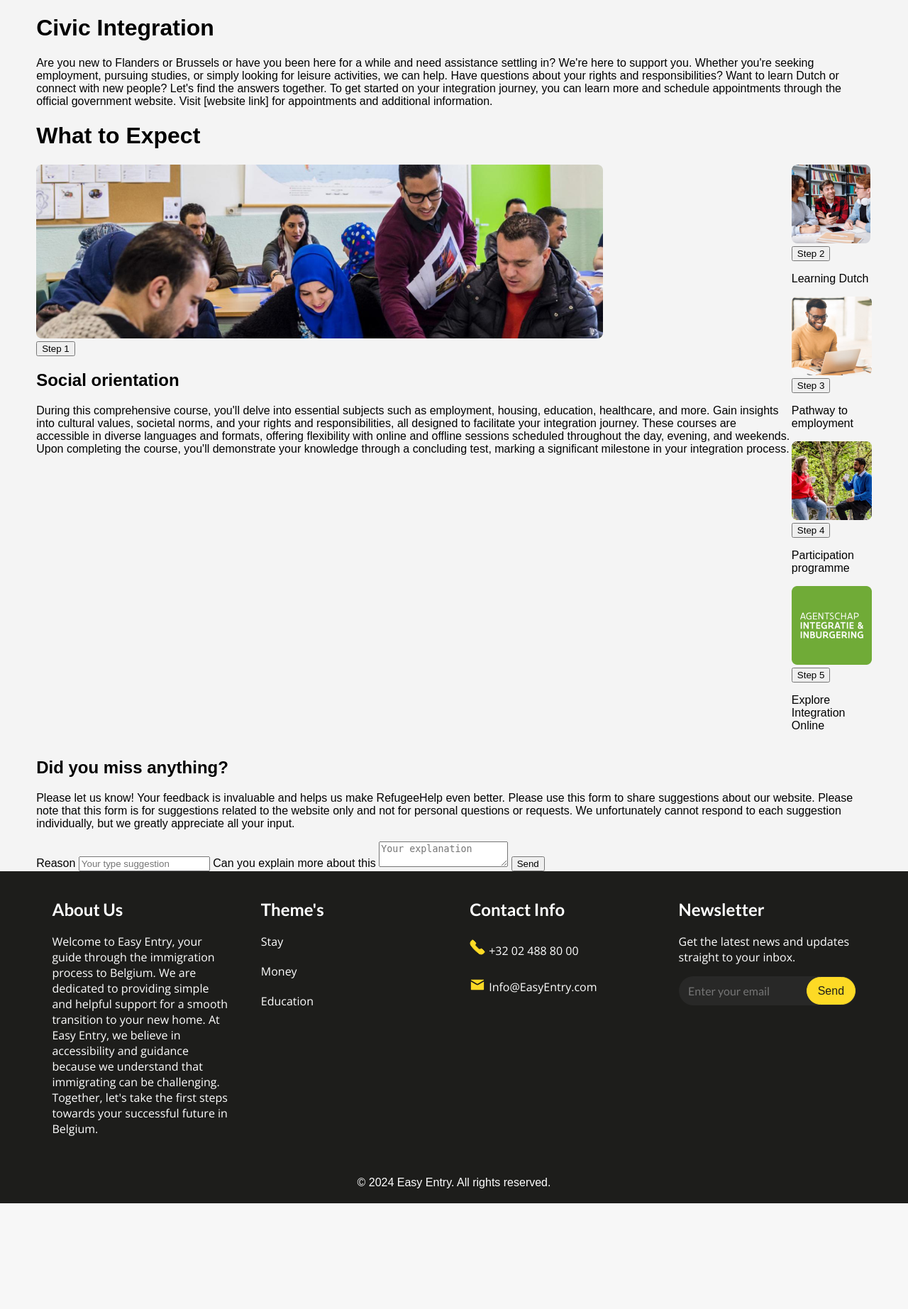
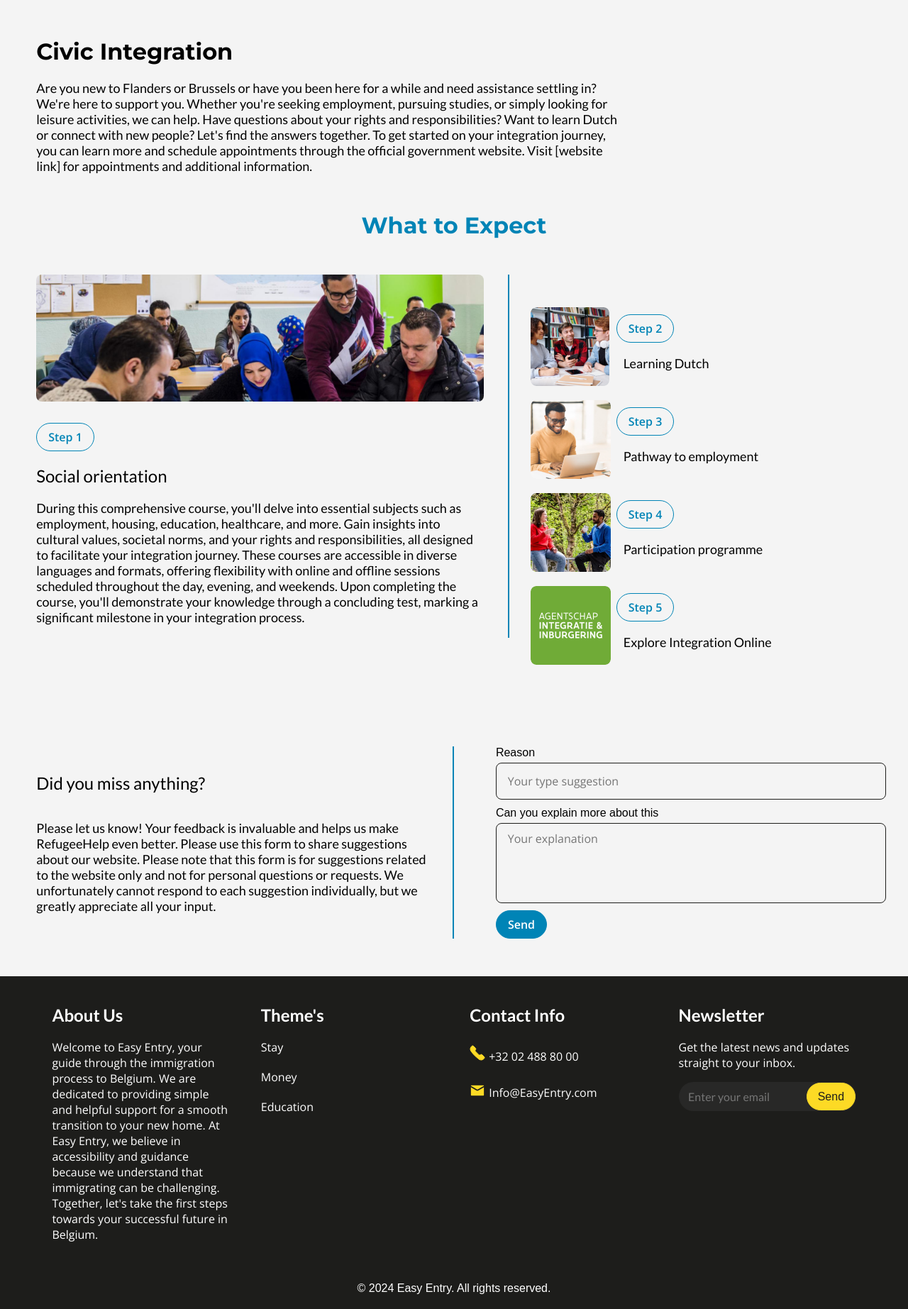
Before and after one commit to Bakbak24/easy-entry, a PHP site: page /civic-integration.php in a window 1280 px wide. Shown: the part 100-1945 px from the top of the page at 71% size. Before the commit the page ends 1796 px from the top, so only its background shows below. Run offline with PHP 8.4, Linux system fonts and the light colour scheme.

Commit message:
Adsjutment fixes

```diff
--- a/css/style.css
+++ b/css/style.css
@@ -10,18 +10,19 @@
   --yellow-color: #fdda25;
   --headline-size: 32px;
   --subheadline-size: 24px;
+  --subheadline-size-s: 18px;
   --body-size: 16px;
   --button-padding: 8px 16px;
   --button-border-radius: 35px;
   --input-border-radius: 8px;
+  /* Bold */
   --headline-font: "Montserrat";
-  /* Bold */
   --headline-weight: "700";
+  /* Semibold */
   --subheadline-font: "Lato";
-  /* Semibold */
   --subheadline-weight: "550";
+  /* Regular */
   --body-font: "Open Sans";
-  /* Regular */
   --body-weight: "400";
 }
 
@@ -35,7 +36,6 @@ body {
 #container {
   margin-left: 4%;
   margin-right: 4%;
-  height: 1000px;
 }
 
 nav {
@@ -173,6 +173,7 @@ a {
 
 #welcoming-content #content #search {
   border: none;
+  outline: none;
   border-radius: var(--input-border-radius);
   font-family: var(--subheadline-font);
   font-size: 18px;
@@ -393,7 +394,7 @@ main {
   align-items: flex-start;
   flex: 0 0 auto;
   max-width: 228px;
-  width: 228px;
+  width: 100%;
   height: 228px;
   background-color: var(--white-color);
   border-radius: 25px;
@@ -548,6 +549,7 @@ footer p {
   #footer-content {
     justify-content: space-around;
   }
+
   #newsletter {
     margin-bottom: 40px;
   }
@@ -558,153 +560,293 @@ footer p {
   padding: 20px;
 }
 
-.content-register {
-  margin: 60px auto;
-  display: flex;
-  align-items: flex-start;
-  flex-direction: column;
-  width: 450px;
+.theme-info {
+  width: 834px;
+  margin-top: 53px;
 }
 
-#content-login {
-  margin: 100px auto;
+@media only screen and (max-width: 840px) {
+  .theme-info {
+    width: 90%;
+    margin: auto;
+  }
 }
 
-.content-register-form {
+.theme-info h1 {
+  font-size: var(--headline-size);
+  font-family: var(--headline-font);
+  font-weight: 700;
+}
+
+.theme-info p {
+  font-size: var(--subheadline-size-s);
+  font-family: var(--subheadline-font);
+  font-weight: var(--subheadline-weight);
+}
+
+.step-plan {
+  margin-top: 53px;
   width: 100%;
 }
-
-.register-form-label-user-wrapped {
-  display: flex;
-  flex-direction: row;
-  justify-content: space-between;
-  width: 100%;
+#civic-plan {
+  margin-bottom: 153px;
 }
-
-.register-form-label {
-  display: flex;
-  flex-direction: column;
-  gap: 10px;
-}
-
-.register-form-label input {
-  border: none;
-  box-shadow: rgba(0, 0, 0, 0.2) 0px 0px 4px;
-  padding: 15px 10px;
-  border-radius: 6px;
-  margin-bottom: 20px;
-  background-position: right 10px top 15px;
-  background-repeat: no-repeat;
-}
-
-.register-form-label #e-mail {
-  background-image: url("../images/envelop.svg");
-}
-
-.register-form-label #password {
-  background-image: url("../images/eye.svg");
-}
-
-.register-form-label-user-wrapped input {
-  background-image: url("../images/profile.svg");
-}
-
-.content-register-form button {
-  width: 100%;
-  padding: 15px 10px;
-  margin: 10px 0px;
-  background-color: var(--blue-color);
-  color: var(--white-color);
-  border: none;
-  border-radius: 6px;
-  font-size: var(--body-size);
-  cursor: pointer;
-}
-
-.content-register-form #signup-google {
-  background-color: white;
-  color: black;
-  display: flex;
-  justify-content: center;
-  gap: 10px;
-  box-shadow: rgba(0, 0, 0, 0.2) 0px 0px 4px;
-}
-
-.content-register h2 {
+.step-plan h1 {
+  font-size: var(--headline-size);
   font-family: var(--headline-font);
-}
-
-.hr-text {
-  position: relative;
-  outline: 0;
-  border: 0;
-  color: black;
+  font-weight: 700;
+  color: var(--blue-color);
   text-align: center;
-  height: 1.5em;
-  &:before {
-    content: "";
-    background: black;
-    position: absolute;
-    left: 0;
-    top: 50%;
-    width: 100%;
-    height: 1px;
-  }
-  &:after {
-    content: attr(data-content);
-    position: relative;
-    display: inline-block;
-    color: black;
-
-    padding: 0 1em;
-    line-height: 1.5em;
-    color: black;
-    background-color: var(--smoke-color);
-  }
 }
 
 .steps {
   display: flex;
+  justify-content: space-between;
+  align-items: center;
+  width: 100%;
+  margin-top: 50px;
 }
 
-.step-left {
-  grid-column: 1;
+.steps-left {
+  width: 65%;
+  display: flex;
+  flex-direction: column;
+  justify-content: flex-start;
+  align-items: flex-start;
+  border-right: 2px solid var(--blue-color);
 }
 
-.step-right {
-  grid-column: 2;
-}
-.steps-right {
-  display: flex;
-  flex-direction: column;
+.steps-left h2 {
+  font-size: var(--subheadline-size);
+  font-family: var(--subheadline-font);
+  font-weight: var(--subheadline-weight);
 }
 
-.step {
-  background-color: #f9f9f9;
-  padding: 20px;
-  border-radius: 8px;
+.steps-left p {
+  font-size: var(--subheadline-size-s);
+  font-family: var(--subheadline-font);
+  font-weight: 400;
+  margin-top: 0px;
+  width: 95%;
+}
+
+.steps-left button {
+  border: 1px solid var(--blue-color);
+  background-color: var(--smoke-color);
+  color: var(--blue-color);
+  padding: var(--button-padding);
+  border-radius: var(--button-border-radius);
+  font-size: var(--body-size);
+  font-family: var(--body-font);
+  font-weight: 600;
+  margin-top: 10px;
+}
+
+.step-image {
+  width: 95%;
+  height: 179px;
+  border-radius: var(--input-border-radius);
+  margin-bottom: 20px;
 }
 
 .step-image img {
-  max-width: 100%;
-  height: auto;
+  width: 100%;
+  height: 100%;
+  object-fit: cover;
+  border-radius: var(--input-border-radius);
 }
 
-.step button {
-  background-color: #007bff;
-  color: white;
-  border: none;
-  padding: 10px 20px;
-  border-radius: 5px;
+.steps-right {
+  width: 50%;
+  height: 420px;
+  display: flex;
+  flex-direction: column;
+  justify-content: flex-start;
+  align-items: flex-start;
+}
+
+.step-tw {
+  display: flex;
+  justify-content: flex-start;
+  align-items: flex-start;
+  width: 100%;
+}
+
+.step-th {
+  display: flex;
+  justify-content: flex-start;
+  align-items: flex-start;
+  width: 100%;
+}
+
+@media only screen and (max-width: 820px) {
+  .steps {
+    flex-direction: column;
+    justify-content: center;
+    align-items: center;
+    gap: 50px;
+  }
+
+  .steps-left {
+    width: 85%;
+    border: none;
+    border-bottom: 2px solid var(--blue-color);
+  }
+
+  .steps-right {
+    width: 92%;
+    height: 420px;
+    display: flex;
+    flex-direction: column;
+    justify-content: flex-start;
+    align-items: flex-start;
+  }
+}
+
+.steps-info button {
+  border: 1px solid var(--blue-color);
+  background-color: var(--smoke-color);
+  color: var(--blue-color);
+  padding: var(--button-padding);
+  border-radius: var(--button-border-radius);
+  font-size: var(--body-size);
+  font-family: var(--body-font);
+  font-weight: 600;
+  margin-left: 10px;
+  margin-top: 10px;
+}
+
+.steps-info p {
+  font-size: var(--subheadline-size-s);
+  font-family: var(--subheadline-font);
+  font-weight: 400;
+  margin-left: 20px;
+}
+
+.steps-image {
+  width: 111px;
+  height: 111px;
+  margin-bottom: 20px;
+  margin-left: 30px;
+}
+
+.steps-image img {
+  object-fit: cover;
+  border-radius: var(--input-border-radius);
+}
+
+#contact-section {
+  display: flex;
+  justify-content: space-between;
+  align-items: center;
+  margin-top: 53px;
+  margin-bottom: 53px;
+}
+
+#contact-section #contact-details {
+  width: 47%;
+  display: flex;
+  flex-direction: column;
+  justify-content: flex-start;
+  align-items: flex-start;
+}
+
+#contact-section #contact-details h2 {
+  font-size: var(--subheadline-size);
+  font-family: var(--subheadline-font);
+  font-weight: var(--subheadline-weight);
+}
+
+#contact-section #contact-details p {
+  font-size: var(--subheadline-size-s);
+  font-family: var(--subheadline-font);
+  font-weight: 400;
+}
+
+#contact-section #contact-form {
+  width: 50%;
+  height: 271px;
+  display: flex;
+  flex-direction: column;
+  justify-content: center;
+  align-items: flex-end;
+  border-left: 2px solid var(--blue-color);
+}
+
+@media only screen and (max-width: 768px) {
+  #contact-section {
+    flex-direction: column;
+    justify-content: center;
+    align-items: center;
+    margin-top: 0px;
+  }
+
+  #contact-section #contact-details {
+    width: 85%;
+    margin-bottom: 20px;
+    border-bottom: 2px solid var(--blue-color);
+  }
+
+  #contact-section #contact-form {
+    width: 85%;
+    height: 271px;
+    display: flex;
+    flex-direction: column;
+    justify-content: center;
+    align-items: center;
+    border: none;
+  }
+}
+
+#contact-section #contact-form #ctct-form {
+  width: 90%;
+  height: 100%;
+  display: flex;
+  flex-direction: column;
+  justify-content: flex-start;
+  align-items: flex-start;
+}
+
+#contact-section #contact-form #ctct-form input[type="text"] {
+  width: 100%;
+  height: 51px;
+  border: 1px solid var(--dark-color);
+  background: none;
+  outline: none;
+  padding-left: 3%;
+  border-radius: var(--input-border-radius);
+  margin-bottom: 10px;
+  font-family: var(--body-font);
+  font-size: var(--body-size);
+}
+
+#contact-section #contact-form #ctct-form textarea {
+  width: 100%;
+  height: 105px;
+  border: 1px solid var(--dark-color);
+  background: none;
+  outline: none;
+  padding-top: 10px;
+  padding-left: 3%;
+  border-radius: var(--input-border-radius);
+  margin-bottom: 10px;
+  font-family: var(--body-font);
+  font-size: var(--body-size);
+  resize: none;
+}
+
+#contact-section #contact-form #ctct-form label {
+  margin-bottom: 5px;
+}
+
+#contact-section #contact-form #ctct-form button {
+  border: 1px solid var(--blue-color);
+  background-color: var(--blue-color);
+  color: var(--white-color);
+  padding: var(--button-padding);
+  border-radius: var(--button-border-radius);
+  font-size: var(--body-size);
+  font-family: var(--body-font);
+  font-weight: 600;
   cursor: pointer;
 }
-
-.step h2 {
-  margin-top: 10px;
-  font-size: 1.2rem;
-}
-
-.step p {
-  margin-top: 10px;
-  font-size: 1rem;
-}
```
Also changed, not shown: index.php (+1 -14 lines).
